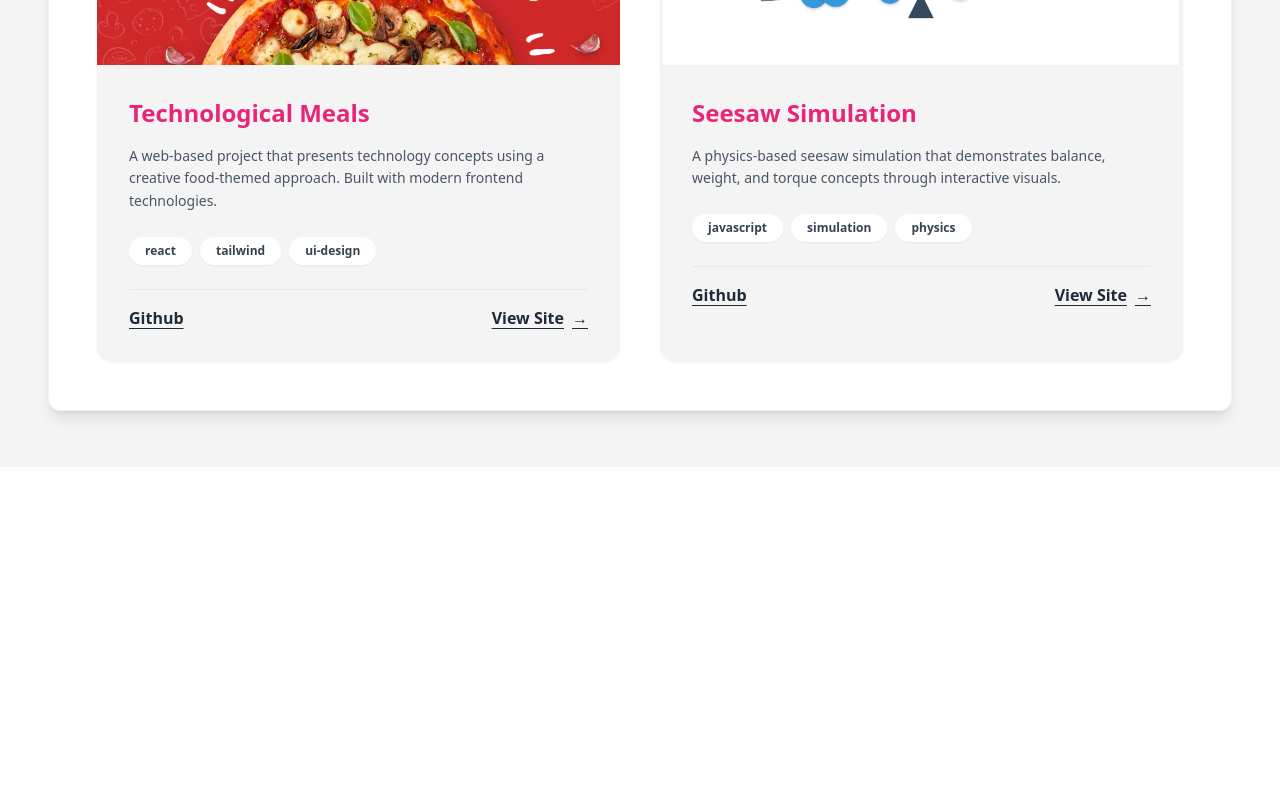
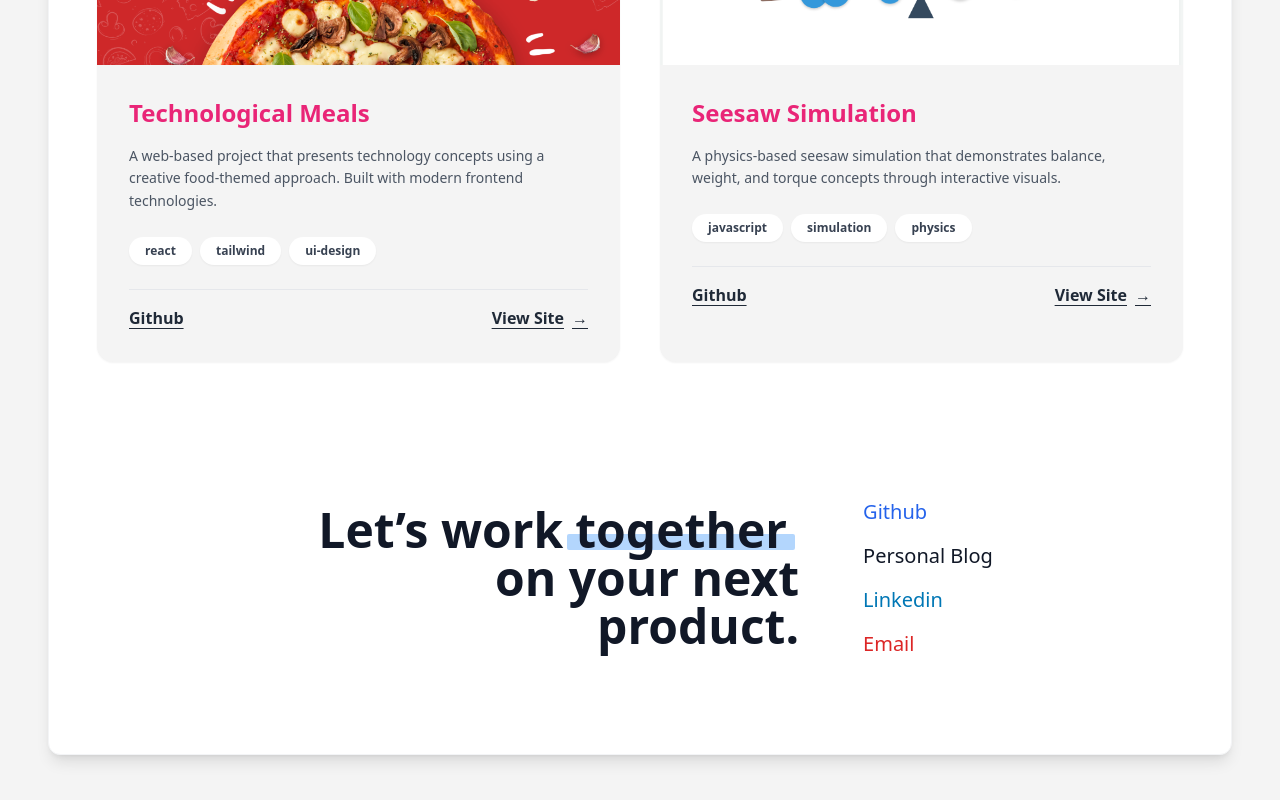
Before and after one commit to Fatihture/my-portfolio, a React (Vite) app in the folder my-portfolio/: page / in a window 1280 px wide. Shown: the part 1914-2714 px from the top of the page. Before the commit the page ends 2381 px from the top, so only its background shows below. Built offline with nearby package versions, Linux system fonts and the light colour scheme.

Commit message:
Added footer section to projects

```diff
--- /dev/null
+++ b/my-portfolio/src/components/Footer.jsx
@@ -0,0 +1,44 @@
+import React from "react";
+import { useSite } from "../context/SiteContext";
+
+export default function Footer() {
+  const { content } = useSite();
+  const { msg, links } = content.footerSection;
+
+  return (
+    <footer className="flex flex-col md:flex-row justify-center items-center gap-16 pt-24 pb-12 mt-10">
+
+      {/* SOL TARAf*/}
+      <h2 className="text-4xl md:text-5xl font-semibold text-gray-900 dark:text-gray-100 text-center md:text-right max-w-lg leading-tight">
+        Let’s work
+        <span className="relative inline-block px-2 mx-1 z-10">
+            together
+            <div className="absolute left-0 bottom-1 w-full h-4 bg-blue-300/70 -z-10 rounded-sm"></div>
+        </span>
+        on your next product.
+      </h2>
+
+      {/* SAĞ TARAF */}
+      <nav className="flex flex-col gap-4 text-center md:text-left">
+        {links.map((link, index) => {
+             let colorClass = "text-gray-900 dark:text-gray-100";
+
+             if(link.name === 'Github') colorClass = "text-blue-600 hover:text-blue-700";
+             if(link.name === 'Personal Blog') colorClass = "text-gray-900 dark:text-white hover:text-gray-600";
+             if(link.name === 'Linkedin') colorClass = "text-[#0077b5] hover:text-blue-400";
+             if(link.name === 'Email') colorClass = "text-red-600 hover:text-red-700";
+
+             return (
+                <a
+                    key={index}
+                    href={link.url}
+                    className={`text-xl font-medium transition-colors ${colorClass}`}
+                >
+                  {link.name}
+                </a>
+             )
+        })}
+      </nav>
+    </footer>
+  );
+}
--- a/my-portfolio/src/components/Hero.jsx
+++ b/my-portfolio/src/components/Hero.jsx
@@ -10,7 +10,7 @@ export default function Hero() {
 
       {/* SOL TARAFI: Yazılar */}
       <div className="flex-1 space-y-6">
-        <h3 className="text-xl font-bold text-brand-pink tracking-widest">
+        <h3 className="text-xl font-bold tracking-widest">
           {greeting}
         </h3>
 
--- a/my-portfolio/src/components/Projects.jsx
+++ b/my-portfolio/src/components/Projects.jsx
@@ -1,5 +1,6 @@
 import React from "react";
 import { useSite } from "../context/SiteContext";
+import Footer from "./Footer"; // 👈 Footer'ı buraya import ettik
 
 export default function Projects() {
   const { content } = useSite();
@@ -7,17 +8,18 @@ export default function Projects() {
 
   return (
     <section className="py-14">
+      {/* ANA BEYAZ ÇERÇEVE */}
       <div className="bg-white dark:bg-dark-card rounded-xl shadow-lg p-8 md:p-12 mx-auto border border-gray-100 dark:border-gray-700">
 
+        {/* BAŞLIK */}
         <h2 className="text-3xl md:text-4xl font-bold text-gray-900 dark:text-gray-100 mb-12 text-center">
           {title}
         </h2>
 
-        <div className="grid md:grid-cols-2 gap-10">
+        {/* PROJE KARTLARI */}
+        <div className="grid md:grid-cols-2 gap-10 mb-10"> {/* mb-10 ekledik ki footer ile yapışmasın */}
           {projects.map((project, index) => (
             <div key={index} className="bg-[#F4F4F4] dark:bg-gray-800 rounded-2xl overflow-hidden shadow-sm hover:shadow-md transition-all hover:-translate-y-1 group">
-
-              {/* Proje Resmi */}
               <div className="h-64 overflow-hidden">
                   <img
                       src={project.image}
@@ -26,40 +28,28 @@ export default function Projects() {
                       onError={(e) => {e.target.src='https://via.placeholder.com/400x300'}}
                   />
               </div>
-
-              {/* İçerik */}
               <div className="p-8 flex-1 flex flex-col justify-between">
                 <div>
-                  <h3 className="text-2xl font-bold text-brand-pink mb-4">
-                      {project.title}
-                  </h3>
-                  <p className="text-gray-600 dark:text-gray-300 mb-6 leading-relaxed text-sm">
-                    {project.desc}
-                  </p>
-
+                  <h3 className="text-2xl font-bold text-brand-pink mb-4">{project.title}</h3>
+                  <p className="text-gray-600 dark:text-gray-300 mb-6 leading-relaxed text-sm">{project.desc}</p>
                   <div className="flex flex-wrap gap-2 mb-6">
                     {project.tags.map((tag, i) => (
-                      <span key={i} className="px-4 py-1.5 bg-white dark:bg-gray-700 text-gray-700 dark:text-gray-200 rounded-full text-xs font-bold shadow-sm">
-                        {tag}
-                      </span>
+                      <span key={i} className="px-4 py-1.5 bg-white dark:bg-gray-700 text-gray-700 dark:text-gray-200 rounded-full text-xs font-bold shadow-sm">{tag}</span>
                     ))}
                   </div>
                 </div>
-
-                {/* Linkler */}
                 <div className="flex justify-between items-center pt-4 border-t border-gray-200 dark:border-gray-700">
-                  <a href={project.links.repo} className="text-gray-800 dark:text-gray-200 underline underline-offset-4 font-semibold hover:text-brand-pink transition">
-                      Github
-                  </a>
-                  <a href={project.links.app} className="flex items-center gap-2 text-gray-800 dark:text-gray-200 underline underline-offset-4 font-semibold hover:text-brand-pink transition">
-                      View Site <span>→</span>
-                  </a>
+                  <a href={project.links.repo} className="text-gray-800 dark:text-gray-200 underline underline-offset-4 font-semibold hover:text-brand-pink transition">Github</a>
+                  <a href={project.links.app} className="flex items-center gap-2 text-gray-800 dark:text-gray-200 underline underline-offset-4 font-semibold hover:text-brand-pink transition">View Site <span>→</span></a>
                 </div>
               </div>
             </div>
           ))}
         </div>
 
+        {/* 👇 FOOTER ARTIK BURADA, KUTUNUN İÇİNDE */}
+        <Footer />
+
       </div>
     </section>
   );
```
